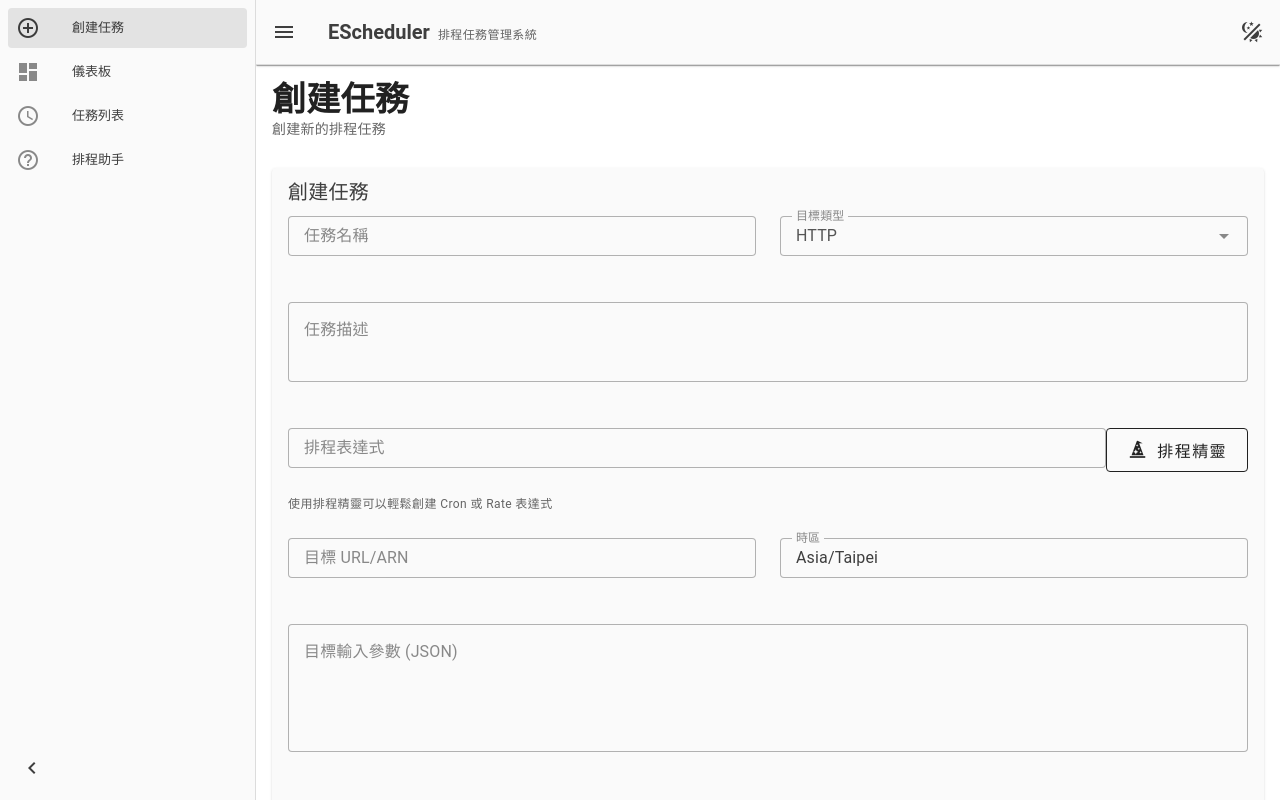
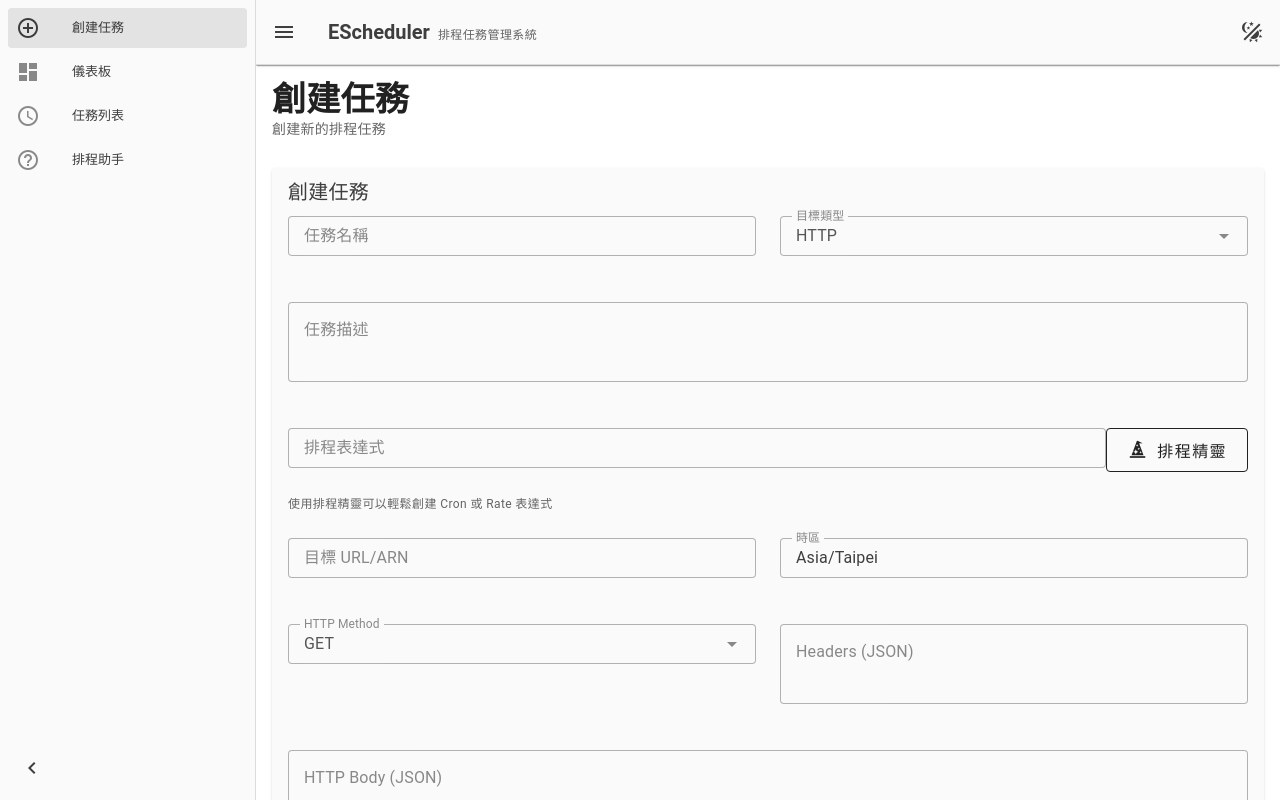
Before and after one commit to fan9704/EScheduler, a Vue app in the folder frontend/: page /tasks/create in a window 1280 px wide. Shown: the top 800 px of the page. Built offline with nearby package versions, Linux system fonts and the light colour scheme.

Commit message:
feat:HTTP 前端參數樣板

```diff
--- a/frontend/src/components/scheduler/TaskForm.vue
+++ b/frontend/src/components/scheduler/TaskForm.vue
@@ -87,6 +87,44 @@
               density="compact"
             />
           </v-col>
+          <!-- HTTP 類型時顯示 Method、Header、Body -->
+          <template v-if="formData.target_type === 'http'">
+            <v-col cols="12" md="6">
+              <v-select
+                v-model="httpMethod"
+                :items="httpMethodOptions"
+                label="HTTP Method"
+                variant="outlined"
+                density="compact"
+                :rules="[rules.required]"
+                required
+              />
+            </v-col>
+            <v-col cols="12" md="6">
+              <v-textarea
+                v-model="httpHeadersText"
+                label="Headers (JSON)"
+                @blur="formatHeaders"
+                variant="outlined"
+                rows="2"
+                :error-messages="httpHeadersError ? [httpHeadersError] : []"
+                placeholder='{"Accept": "application/json"}'
+              />
+            </v-col>
+            <v-col cols="12">
+              <v-textarea
+                v-model="httpBodyText"
+                label="HTTP Body (JSON)"
+                @blur="formatBody"
+                variant="outlined"
+                rows="4"
+                :error-messages="httpBodyError ? [httpBodyError] : []"
+                placeholder='{"key": "value"}'
+              />
+            </v-col>
+          </template>
+          <!-- 其他類型維持原本 target_input 輸入 -->
+          <template v-else>
             <v-col cols="12">
               <v-textarea
                 v-model="targetInputText"
@@ -94,8 +132,10 @@
                 variant="outlined"
                 rows="4"
                 placeholder='{"method": "GET", "headers": {"Accept": "application/json"}}'
+                :error-messages="targetInputError ? [targetInputError] : []"
               />
             </v-col>
+          </template>
           <!-- 新增啟用開關 -->
           <v-col cols="12" md="6">
             <v-switch
@@ -141,6 +181,15 @@ const emit = defineEmits<{
 
 const formRef = ref();
 const targetInputText = ref("");
+const targetInputError = ref("");
+
+// HTTP Method 欄位
+const httpMethod = ref("GET");
+const httpMethodOptions = ["GET", "POST", "PUT", "DELETE", "PATCH"];
+const httpHeadersText = ref("");
+const httpHeadersError = ref("");
+const httpBodyText = ref("");
+const httpBodyError = ref("");
 
 const formData = ref({
   name: "",
@@ -188,11 +237,22 @@ watch(
           state:
             newData.state !== undefined ? newData.state : TaskState.ENABLED,
         };
+        // HTTP 類型時分解 method/headers/body
+        if (formData.value.target_type === "http") {
+          httpMethod.value = newData.target_input?.method || "GET";
+          httpHeadersText.value = newData.target_input?.headers
+            ? JSON.stringify(newData.target_input.headers, null, 2)
+            : "";
+          httpBodyText.value = newData.target_input?.body
+            ? JSON.stringify(newData.target_input.body, null, 2)
+            : "";
+        } else {
           targetInputText.value = JSON.stringify(
             newData.target_input || {},
             null,
             2
           );
+        }
         console.log("TaskForm 更新後的 formData:", formData.value);
       });
     }
@@ -200,12 +260,49 @@ watch(
   { immediate: true, deep: true }
 );
 
-// 監聽 target_input 文本變化
+// 監聽 HTTP 欄位變化
+watch(
+  [httpMethod, httpHeadersText, httpBodyText],
+  ([method, headers, body]) => {
+    if (formData.value.target_type === "http") {
+      let headersObj = {};
+      let bodyObj = {};
+      httpHeadersError.value = "";
+      httpBodyError.value = "";
+      // 檢查 headers
+      if (headers.trim()) {
+        try {
+          headersObj = JSON.parse(headers);
+        } catch (e) {
+          httpHeadersError.value = "Headers 格式錯誤: " + e.message;
+        }
+      }
+      // 檢查 body
+      if (body.trim()) {
+        try {
+          bodyObj = JSON.parse(body);
+        } catch (e) {
+          httpBodyError.value = "Body 格式錯誤: " + e.message;
+        }
+      }
+      formData.value.target_input = {
+        method,
+        headers: headersObj,
+        body: bodyObj,
+      };
+    }
+  }
+);
+
+// 監聽 target_input 變化 (非 HTTP 類型)
 watch(targetInputText, (newValue) => {
+  if (formData.value.target_type !== "http") {
+    targetInputError.value = "";
     try {
       formData.value.target_input = newValue ? JSON.parse(newValue) : {};
-  } catch (error) {
-    // JSON 格式錯誤，保持原值
+    } catch (error: any) {
+      targetInputError.value = "JSON 格式錯誤: " + error.message;
+    }
   }
 });
 
@@ -216,6 +313,12 @@ const openScheduleWizard = () => {
 
 const handleSubmit = async () => {
   const { valid } = await formRef.value.validate();
+  // 檢查 JSON 欄位錯誤
+  if (formData.value.target_type === "http") {
+    if (httpHeadersError.value || httpBodyError.value) return;
+  } else {
+    if (targetInputError.value) return;
+  }
   if (valid) {
     const payload = {
       ...formData.value,
@@ -243,4 +346,27 @@ const setScheduleExpression = (expression: string) => {
 defineExpose({
   setScheduleExpression,
 });
+
+// HTTP Headers/Body Formatters
+const formatHeaders = () => {
+  if (!httpHeadersText.value.trim()) return;
+  try {
+    const obj = JSON.parse(httpHeadersText.value);
+    httpHeadersText.value = JSON.stringify(obj, null, 2);
+    httpHeadersError.value = "";
+  } catch (e: any) {
+    httpHeadersError.value = "Headers 格式錯誤: " + e.message;
+  }
+};
+
+const formatBody = () => {
+  if (!httpBodyText.value.trim()) return;
+  try {
+    const obj = JSON.parse(httpBodyText.value);
+    httpBodyText.value = JSON.stringify(obj, null, 2);
+    httpBodyError.value = "";
+  } catch (e: any) {
+    httpBodyError.value = "Body 格式錯誤: " + e.message;
+  }
+};
 </script>
```
Lines whose indentation alone changed are shown as unchanged.
